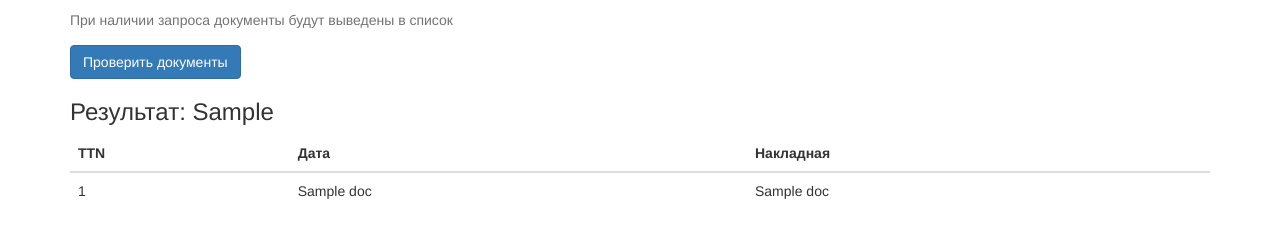
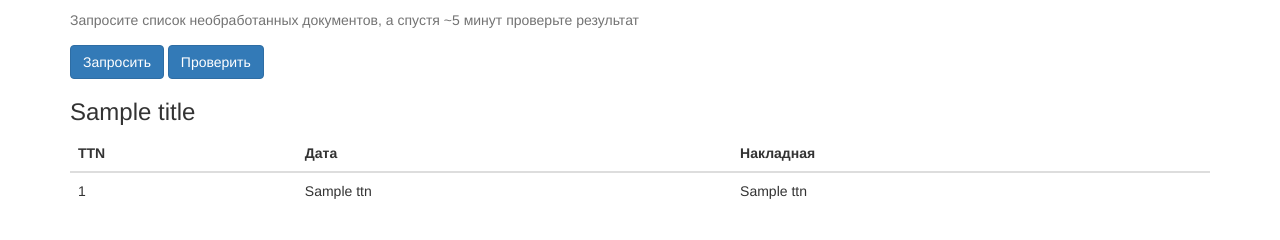
Before and after one commit to lamak/utmr, a Flask app: template templates/check_nattn.html in a window 1280 px wide. Shown: the part 250-490 px from the top of the page. Run offline with Flask 2, Linux system fonts and the light colour scheme; the template is opened without the code that fills it: values that come from a table or form of the project are taken from there, most other values are stand-ins (such as "Sample title", 1, 10 or a date in 2020); some libraries are stand-ins or nearby versions.

Commit message:
template for merged check &request

```diff
--- a/templates/check_nattn.html
+++ b/templates/check_nattn.html
@@ -6,11 +6,12 @@
     <div class="form-group">
         <label for="fsrar">Выберите УТМ торговый точки</label>
     <p>{{ form.fsrar(class="form-control") }}</p>
-        <span class="help-block">При наличии запроса документы будут выведены в список</span>
+    <span class="help-block">Запросите список необработанных документов, а спустя ~5 минут проверьте результат</span>
     </div>
-    <button type="submit" class="btn btn-primary">Проверить документы</button>
-</form>
-<h3>Результат: {{ tt }}</h3>
+    <button type="submit" name="request" class="btn btn-primary">Запросить</button>
+    <button type="submit" name="check" class="btn btn-primary">Проверить</button>
+    </form>{% if title and ttn_list %}
+    <h3>{{ title }}</h3>
     <table class="table table-hover">
         <thead>
         <tr>
@@ -20,13 +21,14 @@
         </tr>
         </thead>
         <tbody>
-    {% for x in doc_list %}
+        {% for ttn in ttn_list %}
             <tr>
-            <td>{{ x[0] }}</td>
-            <td>{{ x[1] }}</td>
-            <td>{{ x[2] }}</td>
+                <td>{{ ttn[0] }}</td>
+                <td>{{ ttn[1] }}</td>
+                <td>{{ ttn[2] }}</td>
             </tr>
         {% endfor %}
         </tbody>
     </table>
+{% endif %}
 {% endblock %}
```
Also changed, not shown: templates/get_nattn.html (deleted, +0 -18 lines). Lines whose indentation alone changed are shown as unchanged.
